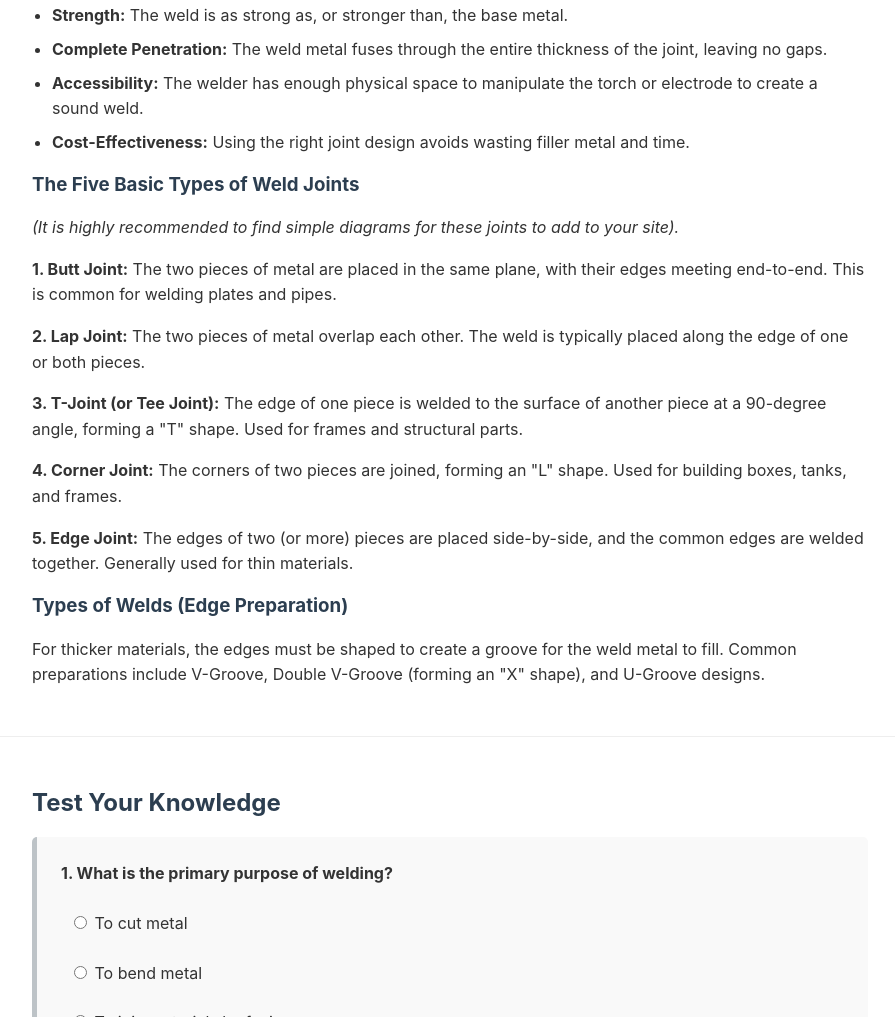
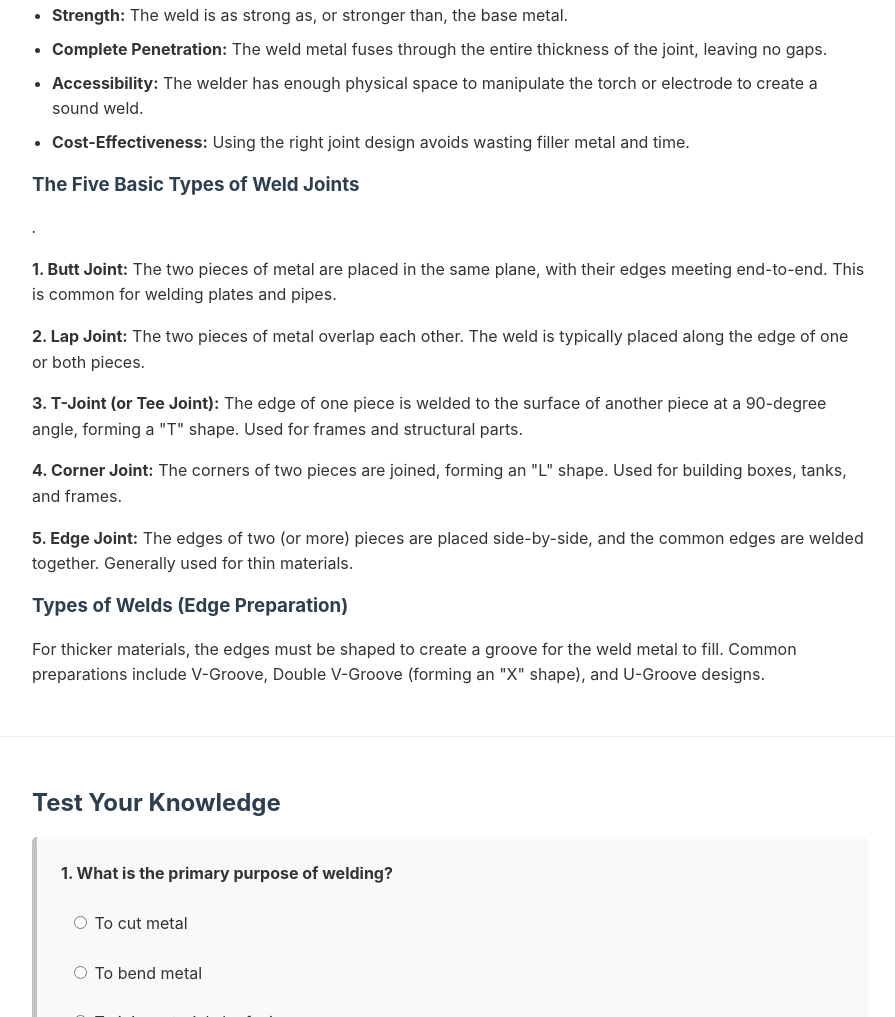
Before and after one commit to avisektunga/advancewelding, a plain HTML site: page review.html in a window 1280 px wide. Shown: the part 1457-2474 px from the top of the page, without its empty margins (190-1085 px from the left). Drawn offline with Linux system fonts and the light colour scheme.

Commit message:
Update review.html

```diff
--- a/review.html
+++ b/review.html
@@ -55,7 +55,7 @@
             </ul>
 
             <h3>The Five Basic Types of Weld Joints</h3>
-            <p><em>(It is highly recommended to find simple diagrams for these joints to add to your site).</em></p>
+            <p><em>.</em></p>
             <p><strong>1. Butt Joint:</strong> The two pieces of metal are placed in the same plane, with their edges meeting end-to-end. This is common for welding plates and pipes.</p>
             <p><strong>2. Lap Joint:</strong> The two pieces of metal overlap each other. The weld is typically placed along the edge of one or both pieces.</p>
             <p><strong>3. T-Joint (or Tee Joint):</strong> The edge of one piece is welded to the surface of another piece at a 90-degree angle, forming a "T" shape. Used for frames and structural parts.</p>
```
